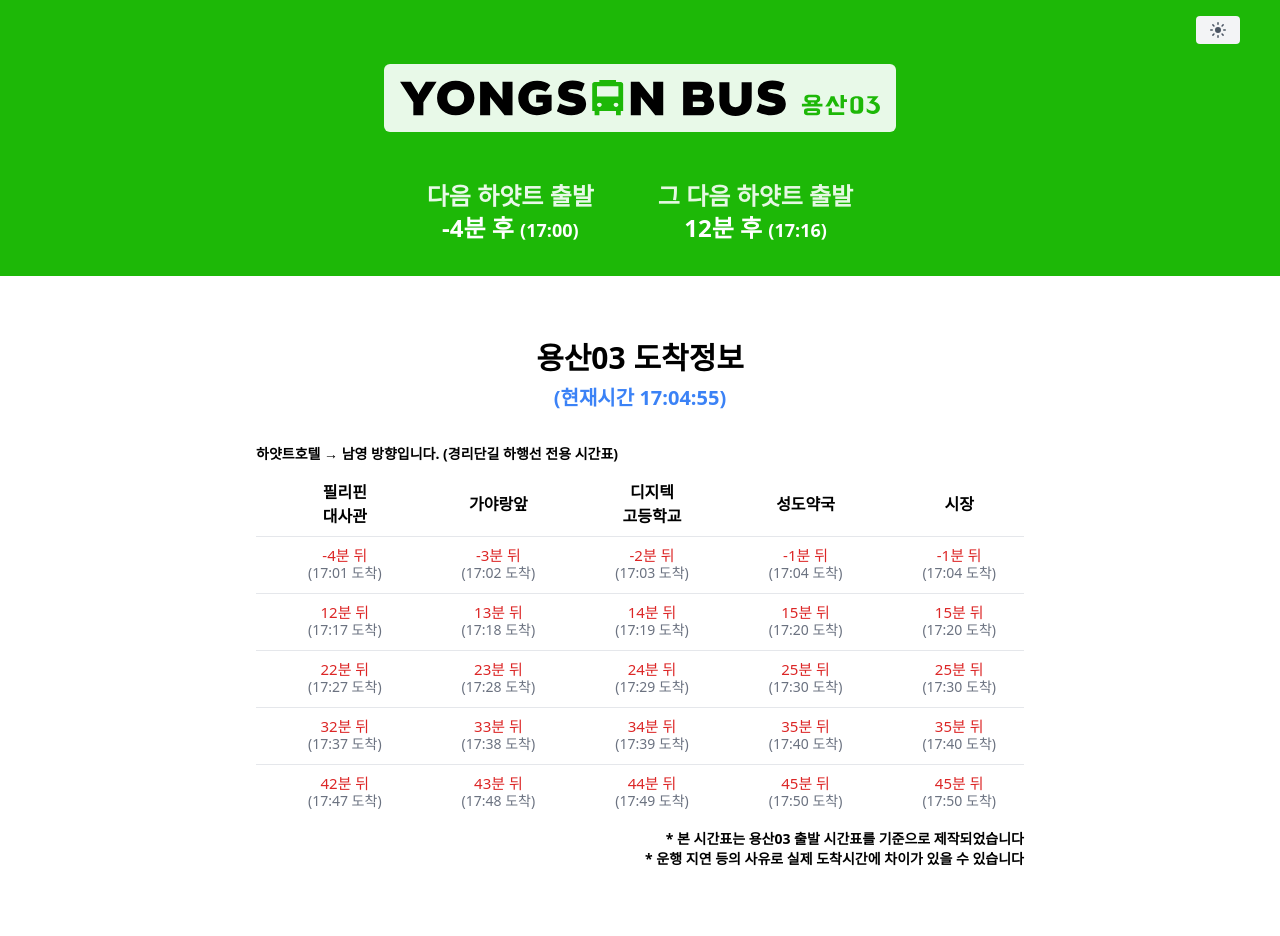
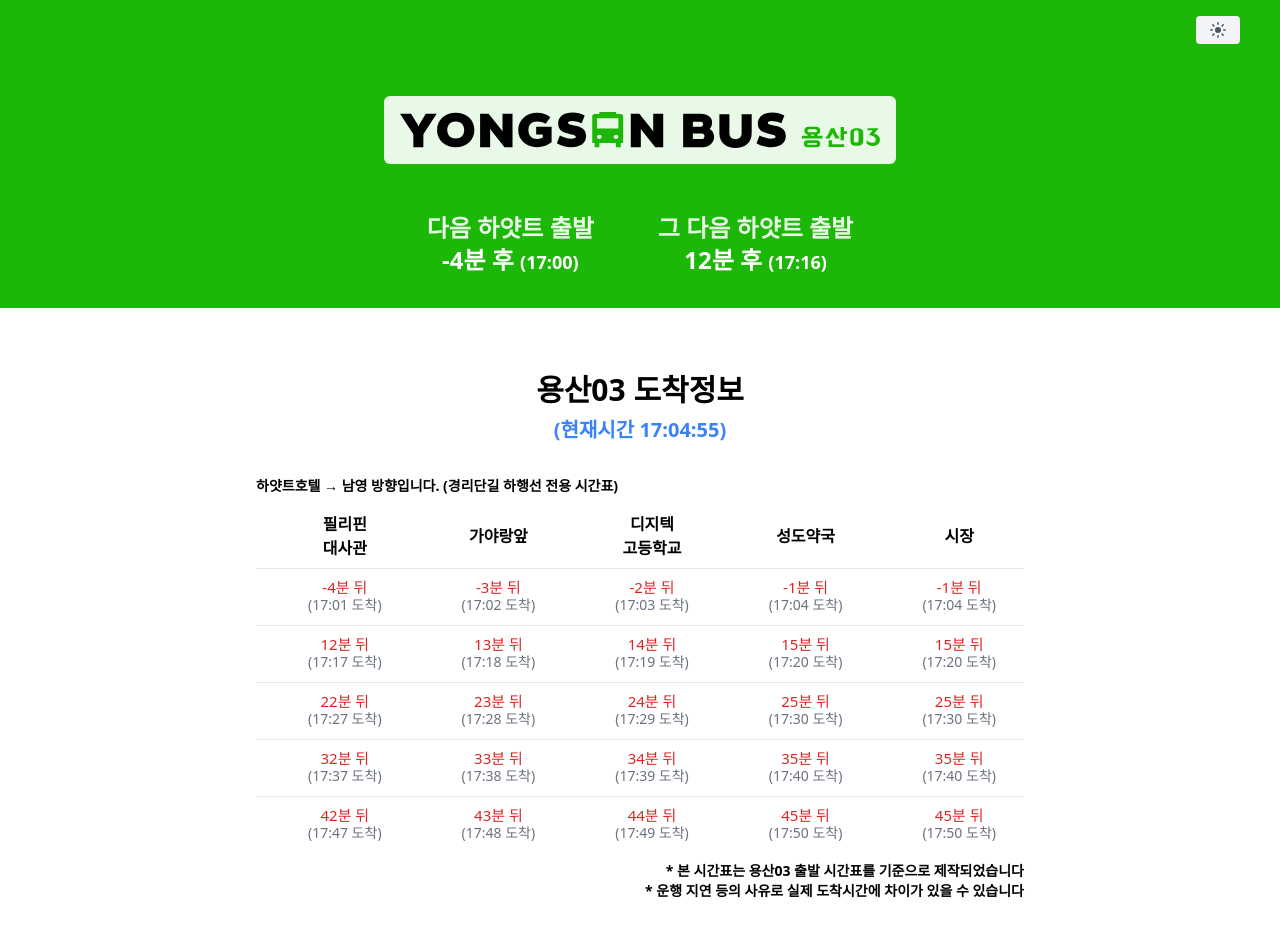
Before and after one commit to doyeondev/ysbus, a Next.js app: page / in a window 1280 px wide. Shown: the top 936 px of the page. Built offline with nearby package versions, Linux system fonts and the light colour scheme.

Commit message:
logo top margin increase

```diff
--- a/pages/index.js
+++ b/pages/index.js
@@ -130,7 +130,7 @@ export default function YongsanBus() {
           <div className="flex h-screen flex-col">
             <div className="flex h-full w-full flex-col place-content-center items-center space-y-8 bg-[#1DB807] px-[10vw] pb-8 pt-16 dark:bg-slate-800">
               {/* <p className="mx-auto py-2 text-2xl font-semibold md:py-4 md:text-4xl">용산03 시간표</p> */}
-              <div className="rounded-md bg-[#E8F9E8] px-4 py-4">
+              <div className="mt-8 rounded-md bg-[#E8F9E8] px-4 py-4">
                 <Image alt="용산03" src="/icon/yongsan_light.svg" width={0} height={0} sizes="100vw" className="justify-cente w-[480px]" />
               </div>
               {/* <Image alt="용산03" src="/icon/yongsan_white.svg" width={0} height={0} sizes="100vw" className="w-[360px] justify-center" /> */}
```
